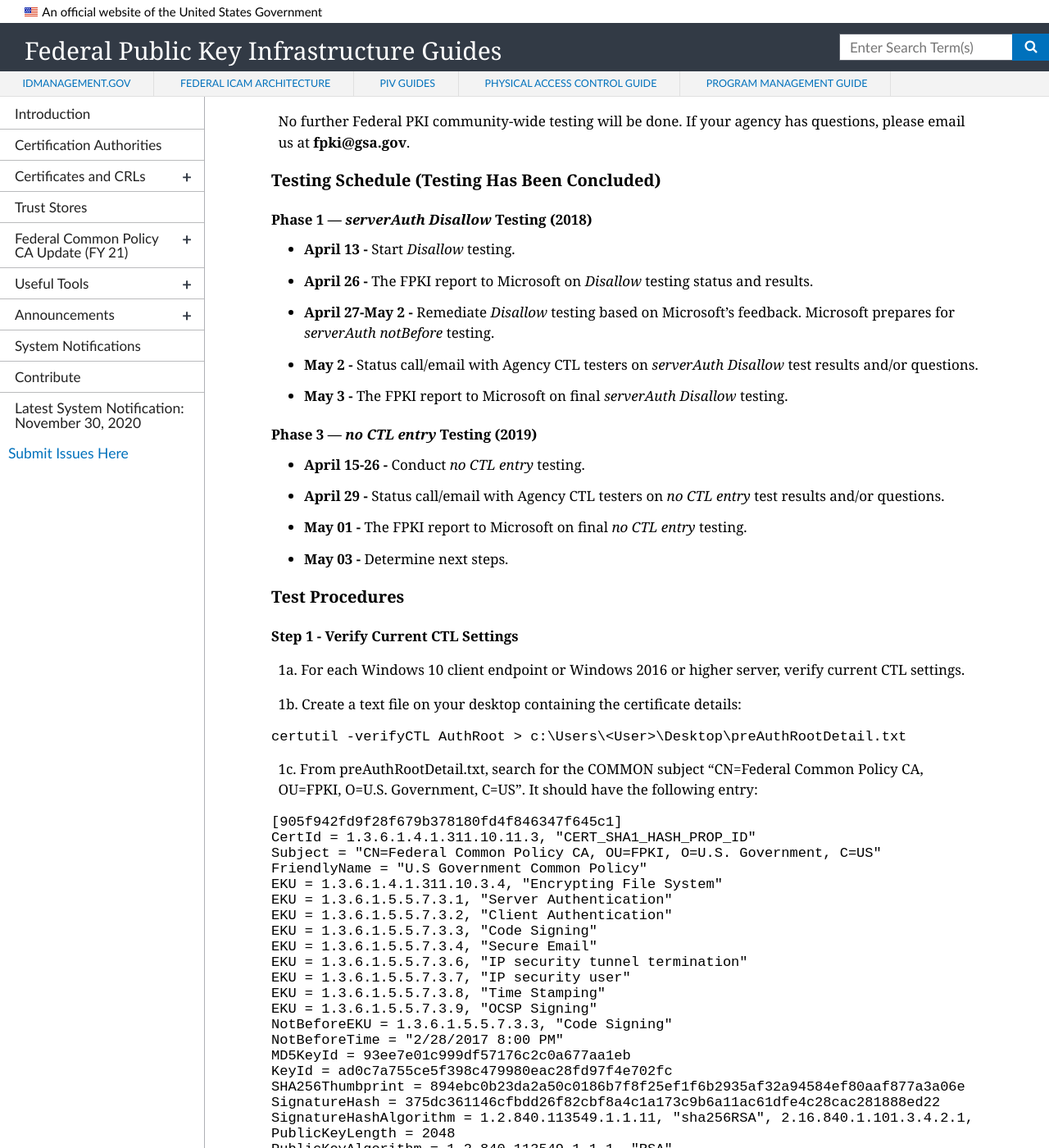
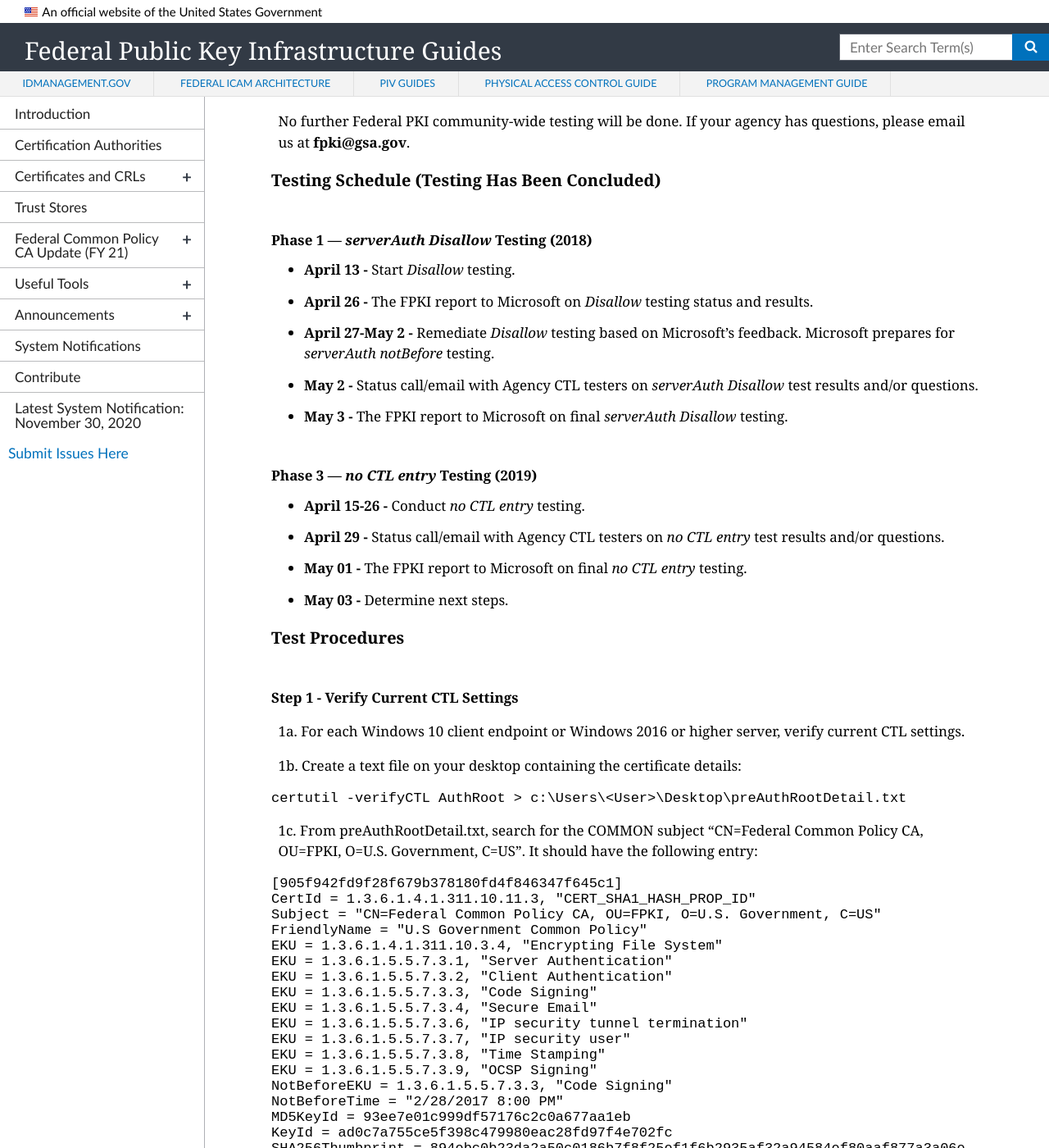
Before and after one commit to GSA/fpki-guides, a Jekyll site: the page built from pages/ms_constraint_test_procedures.md, in a window 1280 px wide and 1400 px high, scrolled down 573 px. Shown: the whole window at 82% size. Built offline with Jekyll 4.4.1, drawn with Linux system fonts in a browser that asks for light colours; nearby versions of some CDN libraries; our own code applies the rules of GitHub Pages for plain Markdown files.

Commit message:
Update styleguide.css

```diff
--- a/assets/css/styleguide.css
+++ b/assets/css/styleguide.css
@@ -1499,6 +1499,14 @@
 
 }
 
+h4:before {
+content: "";
+display: block;
+padding-top: 125px;
+margin-top: -100px;
+
+}
+
 
 
 /*ul, ol {
```
